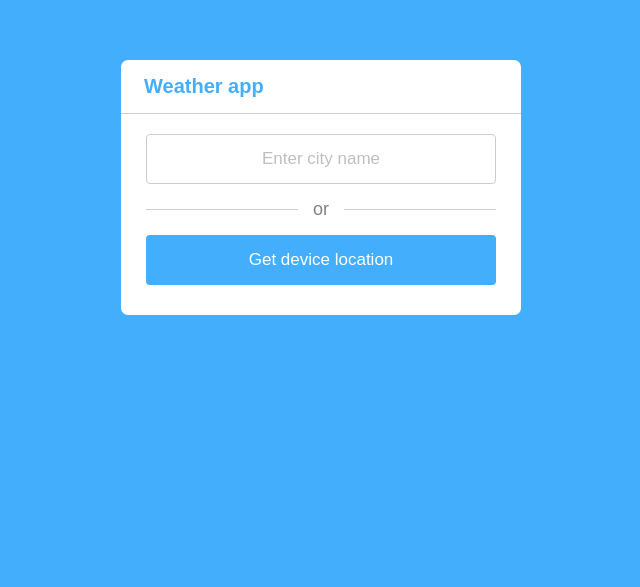
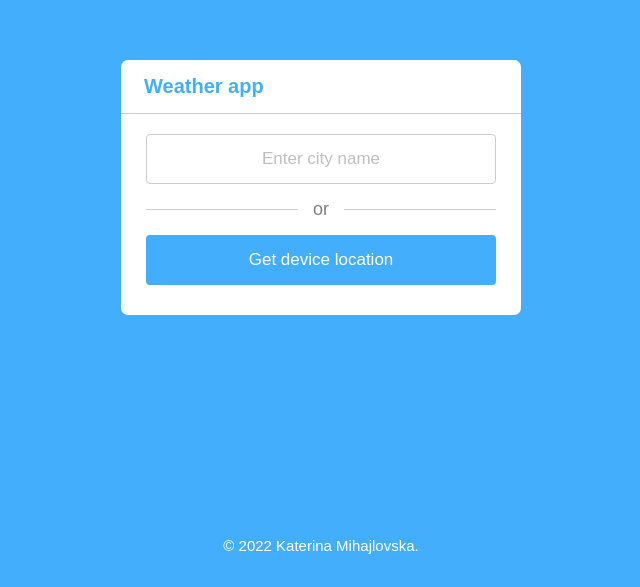
Before and after one commit to mihajlovskakate/WeatherApp, a website: page index.html in a window 1280 px wide. Shown: the part 213-800 px from the top of the page, without its empty margins (319-959 px from the left). Drawn offline with nearby package versions, Linux system fonts and the light colour scheme.

Commit message:
Footer added

```diff
--- a/index.html
+++ b/index.html
@@ -12,13 +12,12 @@
 
 <body>
   <div class="wrapper">
-    <p></p>
     <header><i class="fi fi-rs-angle-double-small-left"></i>Weather app</header>
     <section class="input-part">
       <div class="search-box">
         <input class="search-city" type="text" placeholder="Enter city name">
       </div>
-        <button class="search-button">Search</button>
+      <button class="search-button">Search</button>
       <div class="separator"></div>
       <button class="search-location">Get device location</button>
     </section>
@@ -57,9 +56,7 @@
   </div>
 
 
-  </div>
-
-  </footer>
+  <footer> © 2022 Katerina Mihajlovska.</footer>
 
   <script type="text/javascript" src="app.js"></script>
 </body>
--- a/style.css
+++ b/style.css
@@ -11,6 +11,7 @@ body {
   justify-content: center;
   min-height: 100vh;
   background: #43AFFC;
+  position:relative;
 }
 
 .wrapper {
@@ -201,3 +202,14 @@ header i {
   font-size: 15px;
   padding-top: 5px;
 }
+
+
+  footer {
+    position: absolute;
+    bottom: 0;
+    width: 100%;
+    height: 50px;
+   text-align: center;
+   color: #fff ;
+   font-size: 15px;
+  }
```
